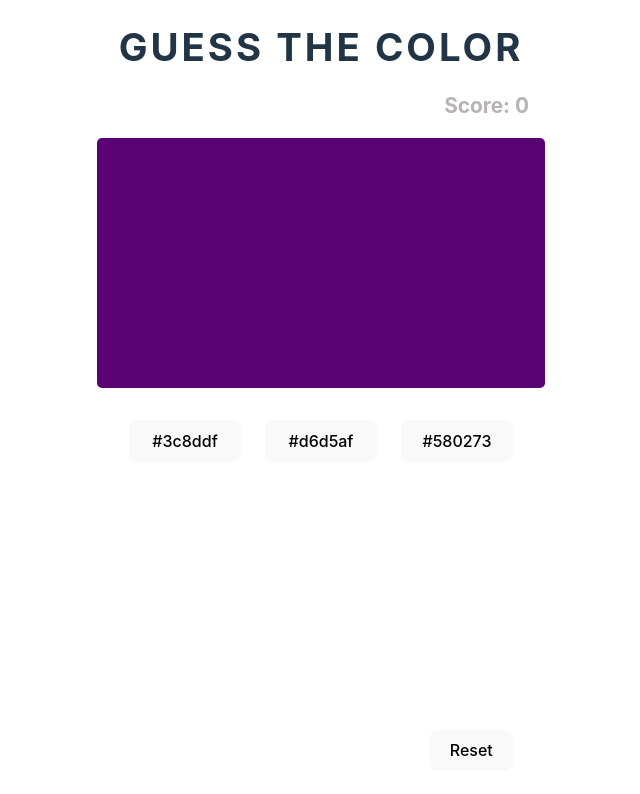
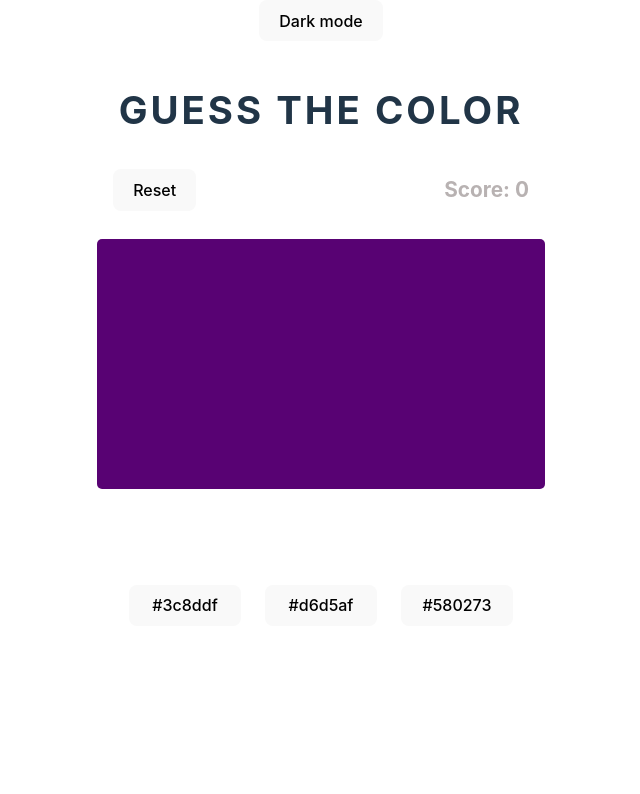
Before and after one commit to Dmitriy24S/guess-the-color-game, a React (Vite) app: page / in a window 1280 px wide. Shown: the top 794 px of the page, without its empty margins (319-959 px from the left). Built offline with nearby package versions, Linux system fonts and the light colour scheme.

Commit message:
feat: add dark theme toggle, style: change reset btn placement, css spacings adjustment
- Check/save theme preference with localStorage
 - Check device theme preference
 - Set theme outside of device preference with toggle

```diff
--- a/src/App.css
+++ b/src/App.css
@@ -32,14 +32,11 @@
   }
 } */
 
-.App {
-  position: relative;
-}
-
 .title {
   text-transform: uppercase;
   font-size: 2.4rem;
   letter-spacing: 3px;
+  margin-top: 3rem;
 }
 
 /*
@@ -47,6 +44,12 @@
       Game Score
 **********************
 */
+.score-container {
+  position: relative;
+  display: flex;
+  align-items: center;
+  margin-bottom: 1rem;
+}
 .score {
   font-weight: 700;
   font-size: 1.3rem;
@@ -96,12 +99,19 @@
 .result {
   font-weight: 600;
   font-size: 2rem;
+  margin-top: 2rem;
+  min-height: 2rem;
+}
+.result p {
+  margin: 0;
 }
 .correct {
-  color: rgb(19, 206, 19);
+  /* !important overwrite theme text color set by body * ? TODO fix/cleanup */
+  color: rgb(19, 206, 19) !important;
 }
 .wrong {
-  color: red;
+  /* !important overwrite theme text color set by body *? TODO fix/cleanup */
+  color: red !important;
 }
 
 /*
@@ -111,8 +121,5 @@
 */
 .reset {
   position: absolute;
-  top: 44rem;
-  right: 2rem;
-  display: block;
-  margin-left: auto;
+  margin-left: 1rem;
 }
--- a/src/App.tsx
+++ b/src/App.tsx
@@ -1,4 +1,4 @@
-import { useEffect, useRef, useState } from 'react'
+import { useEffect, useLayoutEffect, useRef, useState } from 'react'
 import './App.css'
 
 function App() {
@@ -6,11 +6,59 @@ function App() {
   const [options, setOptions] = useState<string[]>([])
   const [userAnswer, setUserAnswer] = useState<string>('')
   const [score, setScore] = useState(0)
+  const scoreRef = useRef<HTMLParagraphElement>(null)
   const [result, setResult] = useState<JSX.Element | undefined>()
+  const [darkTheme, setDarkTheme] = useState(localStorage.getItem('theme'))
+  const root = document.getElementsByTagName('html')[0]
 
-  const scoreRef = useRef<HTMLParagraphElement>(null)
-  // const answerOptionsRef = useRef<HTMLDivElement>(null)
-  const answerOptionsRef = useRef<HTMLFormElement>(null)
+  console.log(
+    'localStorage.getItem:',
+    localStorage.getItem('theme'),
+    'boolean:',
+    Boolean(localStorage.getItem('theme')),
+    111111
+  )
+  console.log({ darkTheme }) // {darkTheme: false}
+
+  // Apple app/website theme (light/dark theme)
+  const applyTheme = () => {
+    // check system preference:
+    const prefersDark = window.matchMedia('(prefers-color-scheme: dark)').matches
+    console.log({ prefersDark }) // prefersDark: false
+    // check saved app/website theme preference:
+    const localDarkTheme = localStorage.getItem('theme')
+    console.log({ localDarkTheme }) // localTheme: null
+
+    // if system preference dark theme and have not set app/website theme (e.g. first time visit) -> set dark theme
+    if (prefersDark && localDarkTheme == null) {
+      console.log('run prefersDark && localDarkTheme == null')
+      localStorage.setItem('theme', 'true')
+      root.classList.add('dark')
+    }
+  }
+
+  // Set app/page theme on page load (paints the app before it renders elements)
+  useLayoutEffect(() => {
+    console.log('LAYOUT EFFECT')
+    applyTheme()
+  }, [])
+
+  // Toggle theme on theme state change (toggle button)
+  useEffect(() => {
+    // if currently on dark theme -> switch to light theme
+    if (darkTheme === 'true') {
+      console.log('run IF DARKTHEME = TRUE')
+
+      root.classList.add('dark')
+      localStorage.setItem('theme', 'true')
+    }
+    // if currently on light theme -> switch to dark theme
+    if (darkTheme === 'false') {
+      console.log('run IF DARKTHEME = FALSE')
+      root.classList.remove('dark')
+      localStorage.setItem('theme', 'false')
+    }
+  }, [darkTheme])
 
   const resetGame = () => {
     setGameColors()
@@ -86,14 +134,39 @@ function App() {
 
   return (
     <div className='App'>
+      <button
+        className='dark-mode-toggle'
+        onClick={() => {
+          // if currently on dark theme -> switch to light theme
+          if (darkTheme === 'true') {
+            setDarkTheme('false')
+          } else {
+            // if currently on dark theme -> switch to light theme
+            setDarkTheme('true')
+          }
+        }}
+      >
+        Dark mode
+      </button>
       <h1 className='title'>Guess the color</h1>
-      <p className='score' ref={scoreRef}>
-        Score: {score}
-      </p>
+      <div className='score-container'>
+        <button onClick={resetGame} className='reset' tabIndex={0}>
+          Reset
+        </button>
+        <p className='score' ref={scoreRef}>
+          Score: {score}
+        </p>
+      </div>
       <div className='color' style={{ backgroundColor: `${color ? color : 'pink'}` }} />
+
+      <div className='result' aria-live='polite' aria-atomic='true'>
+        {result}
+      </div>
+
       <div className='options'>
         {options.map((answerOption) => (
           <button
+            key={answerOption}
             onClick={(e) => {
               setUserAnswer(answerOption)
             }}
@@ -102,10 +175,6 @@ function App() {
           </button>
         ))}
       </div>
-      <div className='result'>{result}</div>
-      <button onClick={resetGame} className='reset'>
-        Reset
-      </button>
     </div>
   )
 }
--- a/src/index.css
+++ b/src/index.css
@@ -5,8 +5,10 @@
   font-weight: 400;
 
   color-scheme: light dark;
-  color: rgba(255, 255, 255, 0.87);
-  background-color: #242424;
+  /* color: rgba(255, 255, 255, 0.87); */
+  /* background-color: #242424; */
+  color: #213547;
+  background-color: #ffffff;
 
   font-synthesis: none;
   text-rendering: optimizeLegibility;
@@ -44,27 +46,52 @@ button {
   font-size: 1em;
   font-weight: 500;
   font-family: inherit;
-  background-color: #1a1a1a;
+  /* background-color: #1a1a1a; */
+  background-color: #f9f9f9;
   cursor: pointer;
   transition: border-color 0.25s;
 }
 button:hover {
-  border-color: #646cff;
+  /* border-color: #646cff; */
+  border-color: #747bff;
 }
 button:focus,
 button:focus-visible {
   outline: 4px auto -webkit-focus-ring-color;
 }
 
-@media (prefers-color-scheme: light) {
+/*
+****************************************************************
+       Dark Theme
+****************************************************************
+*/
+@media (prefers-color-scheme: dark) {
   :root {
-    color: #213547;
-    background-color: #ffffff;
+    color: rgba(255, 255, 255, 0.87);
+    background-color: #242424;
   }
   a:hover {
-    color: #747bff;
+    border-color: #646cff;
   }
   button {
-    background-color: #f9f9f9;
+    background-color: #1a1a1a;
   }
 }
+
+/*
+*****************************************************************
+       Dark Theme (for toggle outside system preference)
+*****************************************************************
+*/
+.dark {
+  background-color: #242424;
+}
+.dark body * {
+  color: rgba(255, 255, 255, 0.87);
+}
+.dark * a:hover {
+  border-color: #646cff;
+}
+.dark * button {
+  background-color: #1a1a1a;
+}
```
